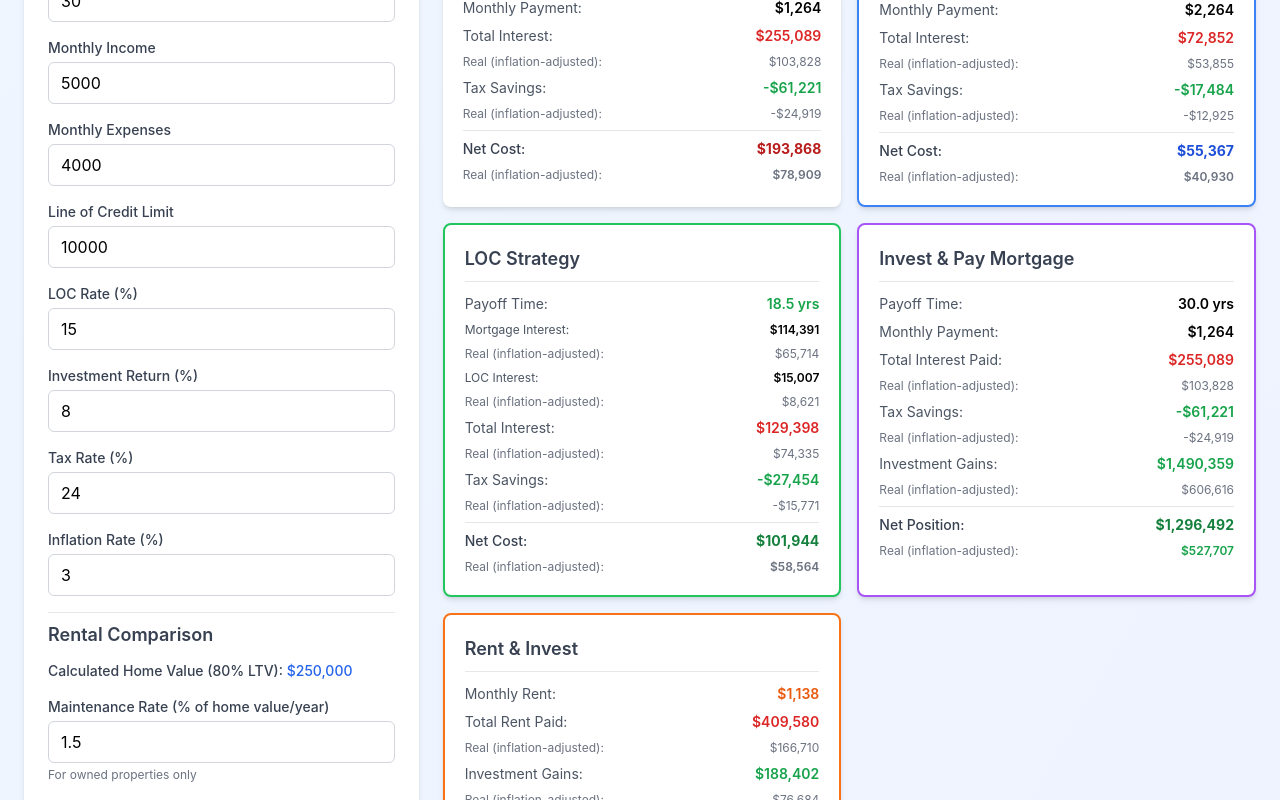
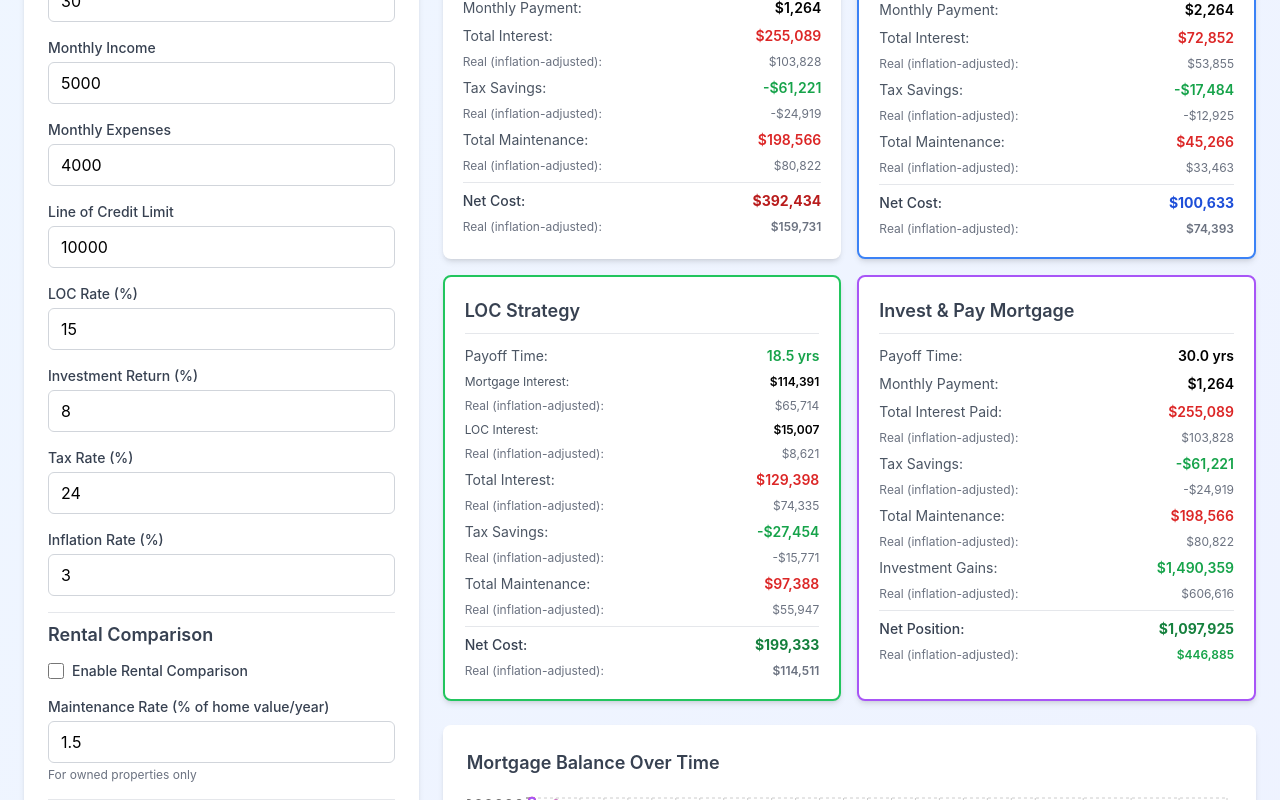
Before and after one commit to mhorbul/advanced-mortgage-calculator, a React (Create React App) app: page / in a window 1280 px wide. Shown: the part 360-1160 px from the top of the page. Built offline with nearby package versions, Linux system fonts and the light colour scheme.

Commit message:
Make rental comparison optional with toggle and add maintenance costs to all homeowner strategies

```diff
--- a/src/components/MortgageCalculator.jsx
+++ b/src/components/MortgageCalculator.jsx
@@ -15,11 +15,16 @@ export default function MortgageCalculator() {
     inflationRate: 3,
     maintenanceRate: 1.5,
     homeAppreciationRate: 3.5,
-    rentalDiscountPercent: 10
+    rentalDiscountPercent: 10,
+    enableRentalComparison: false
   });
 
   const handleInputChange = (field, value) => {
     setInputs(prev => ({ ...prev, [field]: parseFloat(value) || 0 }));
+  };
+
+  const handleCheckboxChange = (field, checked) => {
+    setInputs(prev => ({ ...prev, [field]: checked }));
   };
 
   const calculations = useMemo(() => {
@@ -36,7 +41,8 @@ export default function MortgageCalculator() {
       inflationRate,
       maintenanceRate,
       homeAppreciationRate,
-      rentalDiscountPercent
+      rentalDiscountPercent,
+      enableRentalComparison
     } = inputs;
 
     // Calculate home value from mortgage balance (80% LTV)
@@ -59,7 +65,9 @@ export default function MortgageCalculator() {
     let tradTotalInterest = 0;
     let tradTotalTaxSavings = 0;
     let tradTotalPayments = 0;
+    let tradTotalMaintenance = 0;
     let tradMonths = 0;
+    let tradCurrentHomeValue = homeValue;
     const tradData = [];
 
     while (tradBalance > 0 && tradMonths < totalMonths * 2) {
@@ -67,10 +75,18 @@ export default function MortgageCalculator() {
       const principal = Math.min(mortgagePayment - interest, tradBalance);
       const taxSavings = (interest * taxRate) / 100;
 
+      // Calculate maintenance costs
+      const monthlyMaintenance = tradCurrentHomeValue * (maintenanceRate / 100 / 12);
+      tradTotalMaintenance += monthlyMaintenance;
+
       tradTotalInterest += interest;
       tradTotalTaxSavings += taxSavings;
       tradTotalPayments += mortgagePayment;
       tradBalance -= principal;
+
+      // Home appreciation
+      tradCurrentHomeValue *= (1 + homeAppreciationRate / 100 / 12);
+
       tradMonths++;
 
       if (tradMonths % 12 === 0) {
@@ -88,19 +104,26 @@ export default function MortgageCalculator() {
     const tradInflationAdjustment = Math.pow(1 + inflationMonthlyRate, tradMonths);
     const tradRealInterest = tradTotalInterest / tradInflationAdjustment;
     const tradRealTaxSavings = tradTotalTaxSavings / tradInflationAdjustment;
-    const tradRealNetInterest = tradRealInterest - tradRealTaxSavings;
+    const tradRealMaintenance = tradTotalMaintenance / tradInflationAdjustment;
+    const tradRealNetInterest = tradRealInterest - tradRealTaxSavings + tradRealMaintenance;
 
     // Extra Payment Method (Leftover goes to principal)
     let extraBalance = mortgageBalance;
     let extraTotalInterest = 0;
     let extraTotalTaxSavings = 0;
     let extraTotalPayments = 0;
+    let extraTotalMaintenance = 0;
     let extraMonths = 0;
+    let extraCurrentHomeValue = homeValue;
     const extraData = [];
 
     while (extraBalance > 0 && extraMonths < totalMonths * 2) {
       const interest = extraBalance * mortgageMonthlyRate;
       const taxSavings = (interest * taxRate) / 100;
+
+      // Calculate maintenance costs
+      const monthlyMaintenance = extraCurrentHomeValue * (maintenanceRate / 100 / 12);
+      extraTotalMaintenance += monthlyMaintenance;
 
       extraTotalInterest += interest;
       extraTotalTaxSavings += taxSavings;
@@ -110,6 +133,10 @@ export default function MortgageCalculator() {
       extraTotalPayments += totalPayment;
       const principal = Math.min(totalPayment - interest, extraBalance);
       extraBalance -= principal;
+
+      // Home appreciation
+      extraCurrentHomeValue *= (1 + homeAppreciationRate / 100 / 12);
+
       extraMonths++;
 
       if (extraMonths % 12 === 0) {
@@ -124,7 +151,8 @@ export default function MortgageCalculator() {
     const extraInflationAdjustment = Math.pow(1 + inflationMonthlyRate, extraMonths);
     const extraRealInterest = extraTotalInterest / extraInflationAdjustment;
     const extraRealTaxSavings = extraTotalTaxSavings / extraInflationAdjustment;
-    const extraRealNetInterest = extraRealInterest - extraRealTaxSavings;
+    const extraRealMaintenance = extraTotalMaintenance / extraInflationAdjustment;
+    const extraRealNetInterest = extraRealInterest - extraRealTaxSavings + extraRealMaintenance;
 
     // Line of Credit Accelerated Method
     let accBalance = mortgageBalance;
@@ -133,8 +161,10 @@ export default function MortgageCalculator() {
     let accTotalLocInterest = 0;
     let accTotalTaxSavings = 0;
     let accTotalPayments = 0;
+    let accTotalMaintenance = 0;
     let accMonths = 0;
     let lastChunkMonth = 0;
+    let accCurrentHomeValue = homeValue;
 
     const accData = [];
 
@@ -146,6 +176,10 @@ export default function MortgageCalculator() {
         accBalance -= chunkSize;
         lastChunkMonth = accMonths;
       }
+
+      // Calculate maintenance costs
+      const monthlyMaintenance = accCurrentHomeValue * (maintenanceRate / 100 / 12);
+      accTotalMaintenance += monthlyMaintenance;
 
       // Calculate mortgage interest
       if (accBalance > 0) {
@@ -174,6 +208,9 @@ export default function MortgageCalculator() {
         accTotalPayments += leftover;
       }
 
+      // Home appreciation
+      accCurrentHomeValue *= (1 + homeAppreciationRate / 100 / 12);
+
       accMonths++;
 
       if (accMonths % 12 === 0) {
@@ -189,21 +226,28 @@ export default function MortgageCalculator() {
     const accRealInterest = accTotalInterest / accInflationAdjustment;
     const accRealLocInterest = accTotalLocInterest / accInflationAdjustment;
     const accRealTaxSavings = accTotalTaxSavings / accInflationAdjustment;
-    const accRealNetInterest = (accRealInterest + accRealLocInterest) - accRealTaxSavings;
+    const accRealMaintenance = accTotalMaintenance / accInflationAdjustment;
+    const accRealNetInterest = (accRealInterest + accRealLocInterest) - accRealTaxSavings + accRealMaintenance;
 
     // Investment Method (Pay mortgage normally, invest leftover)
     let invBalance = mortgageBalance;
     let invTotalInterest = 0;
     let invTotalTaxSavings = 0;
     let invTotalPayments = 0;
+    let invTotalMaintenance = 0;
     let invMonths = 0;
     let investmentBalance = 0;
+    let invCurrentHomeValue = homeValue;
     const invData = [];
 
     while (invBalance > 0 && invMonths < totalMonths * 2) {
       const interest = invBalance * mortgageMonthlyRate;
       const principal = Math.min(mortgagePayment - interest, invBalance);
       const taxSavings = (interest * taxRate) / 100;
+
+      // Calculate maintenance costs
+      const monthlyMaintenance = invCurrentHomeValue * (maintenanceRate / 100 / 12);
+      invTotalMaintenance += monthlyMaintenance;
 
       invTotalInterest += interest;
       invTotalTaxSavings += taxSavings;
@@ -212,6 +256,9 @@ export default function MortgageCalculator() {
 
       // Invest leftover and apply returns
       investmentBalance = investmentBalance * (1 + investmentMonthlyRate) + leftover;
+
+      // Home appreciation
+      invCurrentHomeValue *= (1 + homeAppreciationRate / 100 / 12);
 
       invMonths++;
 
@@ -230,9 +277,12 @@ export default function MortgageCalculator() {
     const invRealInterest = invTotalInterest / invInflationAdjustment;
     const invRealTaxSavings = invTotalTaxSavings / invInflationAdjustment;
     const invRealInvestmentBalance = finalInvestmentBalance / invInflationAdjustment;
-    const invRealNetPosition = invRealInvestmentBalance - (invRealInterest - invRealTaxSavings);
+    const invRealMaintenance = invTotalMaintenance / invInflationAdjustment;
+    const invRealNetPosition = invRealInvestmentBalance - (invRealInterest - invRealTaxSavings + invRealMaintenance);
 
-    // Rental Strategy (Rent instead of buying)
+    // Rental Strategy (Rent instead of buying) - Only if enabled
+    let rental = null;
+    if (enableRentalComparison) {
       const monthlyMaintenanceRate = maintenanceRate / 100 / 12;
       const homeAppreciationMonthlyRate = homeAppreciationRate / 100 / 12;
 
@@ -279,77 +329,7 @@ export default function MortgageCalculator() {
       // Note: We don't subtract maintenance because renter doesn't pay maintenance
       const rentalNetPosition = rentalRealInvestmentBalance + rentalRealHomeValue - rentalRealTotalRent;
 
-    // Merge data arrays
-    const maxYears = Math.max(tradData.length, extraData.length, accData.length, invData.length, rentalData.length);
-    const chartData = [];
-    for (let i = 0; i < maxYears; i++) {
-      chartData.push({
-        year: i + 1,
-        traditional: tradData[i]?.traditional || 0,
-        extraPayment: extraData[i]?.extraPayment || 0,
-        accelerated: accData[i]?.accelerated || 0,
-        investment: invData[i]?.investment || 0,
-        rental: rentalData[i]?.rental || 0
-      });
-    }
-
-    return {
-      traditional: {
-        months: tradMonths,
-        years: (tradMonths / 12).toFixed(1),
-        totalInterest: tradTotalInterest,
-        totalTaxSavings: tradTotalTaxSavings,
-        netInterest: tradTotalInterest - tradTotalTaxSavings,
-        monthlyPayment: mortgagePayment,
-        // Real (inflation-adjusted) values
-        realTotalInterest: tradRealInterest,
-        realTotalTaxSavings: tradRealTaxSavings,
-        realNetInterest: tradRealNetInterest
-      },
-      extraPayment: {
-        months: extraMonths,
-        years: (extraMonths / 12).toFixed(1),
-        totalInterest: extraTotalInterest,
-        totalTaxSavings: extraTotalTaxSavings,
-        netInterest: extraTotalInterest - extraTotalTaxSavings,
-        monthlyPayment: mortgagePayment + leftover,
-        // Real (inflation-adjusted) values
-        realTotalInterest: extraRealInterest,
-        realTotalTaxSavings: extraRealTaxSavings,
-        realNetInterest: extraRealNetInterest
-      },
-      accelerated: {
-        months: accMonths,
-        years: (accMonths / 12).toFixed(1),
-        totalInterest: accTotalInterest + accTotalLocInterest,
-        mortgageInterest: accTotalInterest,
-        locInterest: accTotalLocInterest,
-        totalTaxSavings: accTotalTaxSavings,
-        netInterest: accTotalInterest + accTotalLocInterest - accTotalTaxSavings,
-        // Real (inflation-adjusted) values
-        realTotalInterest: accRealInterest + accRealLocInterest,
-        realMortgageInterest: accRealInterest,
-        realLocInterest: accRealLocInterest,
-        realTotalTaxSavings: accRealTaxSavings,
-        realNetInterest: accRealNetInterest
-      },
-      investment: {
-        months: invMonths,
-        years: (invMonths / 12).toFixed(1),
-        totalInterest: invTotalInterest,
-        totalTaxSavings: invTotalTaxSavings,
-        netInterest: invTotalInterest - invTotalTaxSavings,
-        monthlyPayment: mortgagePayment,
-        investmentBalance: finalInvestmentBalance,
-        netPosition: finalInvestmentBalance - (invTotalInterest - invTotalTaxSavings),
-        // Real (inflation-adjusted) values
-        realTotalInterest: invRealInterest,
-        realTotalTaxSavings: invRealTaxSavings,
-        realNetInterest: invRealInterest - invRealTaxSavings,
-        realInvestmentBalance: invRealInvestmentBalance,
-        realNetPosition: invRealNetPosition
-      },
-      rental: {
+      rental = {
         months: rentalMonths,
         years: (rentalMonths / 12).toFixed(1),
         totalRent: rentalTotalRent,
@@ -363,7 +343,88 @@ export default function MortgageCalculator() {
         realInvestmentBalance: rentalRealInvestmentBalance,
         realHomeValue: rentalRealHomeValue,
         realNetPosition: rentalNetPosition
+      };
+    }
+
+    // Merge data arrays
+    const maxYears = Math.max(tradData.length, extraData.length, accData.length, invData.length);
+    const chartData = [];
+    for (let i = 0; i < maxYears; i++) {
+      chartData.push({
+        year: i + 1,
+        traditional: tradData[i]?.traditional || 0,
+        extraPayment: extraData[i]?.extraPayment || 0,
+        accelerated: accData[i]?.accelerated || 0,
+        investment: invData[i]?.investment || 0,
+        rental: enableRentalComparison ? 0 : undefined
+      });
+    }
+
+    return {
+      traditional: {
+        months: tradMonths,
+        years: (tradMonths / 12).toFixed(1),
+        totalInterest: tradTotalInterest,
+        totalTaxSavings: tradTotalTaxSavings,
+        totalMaintenance: tradTotalMaintenance,
+        netInterest: tradTotalInterest - tradTotalTaxSavings + tradTotalMaintenance,
+        monthlyPayment: mortgagePayment,
+        // Real (inflation-adjusted) values
+        realTotalInterest: tradRealInterest,
+        realTotalTaxSavings: tradRealTaxSavings,
+        realTotalMaintenance: tradRealMaintenance,
+        realNetInterest: tradRealNetInterest
       },
+      extraPayment: {
+        months: extraMonths,
+        years: (extraMonths / 12).toFixed(1),
+        totalInterest: extraTotalInterest,
+        totalTaxSavings: extraTotalTaxSavings,
+        totalMaintenance: extraTotalMaintenance,
+        netInterest: extraTotalInterest - extraTotalTaxSavings + extraTotalMaintenance,
+        monthlyPayment: mortgagePayment + leftover,
+        // Real (inflation-adjusted) values
+        realTotalInterest: extraRealInterest,
+        realTotalTaxSavings: extraRealTaxSavings,
+        realTotalMaintenance: extraRealMaintenance,
+        realNetInterest: extraRealNetInterest
+      },
+      accelerated: {
+        months: accMonths,
+        years: (accMonths / 12).toFixed(1),
+        totalInterest: accTotalInterest + accTotalLocInterest,
+        mortgageInterest: accTotalInterest,
+        locInterest: accTotalLocInterest,
+        totalTaxSavings: accTotalTaxSavings,
+        totalMaintenance: accTotalMaintenance,
+        netInterest: accTotalInterest + accTotalLocInterest - accTotalTaxSavings + accTotalMaintenance,
+        // Real (inflation-adjusted) values
+        realTotalInterest: accRealInterest + accRealLocInterest,
+        realMortgageInterest: accRealInterest,
+        realLocInterest: accRealLocInterest,
+        realTotalTaxSavings: accRealTaxSavings,
+        realTotalMaintenance: accRealMaintenance,
+        realNetInterest: accRealNetInterest
+      },
+      investment: {
+        months: invMonths,
+        years: (invMonths / 12).toFixed(1),
+        totalInterest: invTotalInterest,
+        totalTaxSavings: invTotalTaxSavings,
+        totalMaintenance: invTotalMaintenance,
+        netInterest: invTotalInterest - invTotalTaxSavings + invTotalMaintenance,
+        monthlyPayment: mortgagePayment,
+        investmentBalance: finalInvestmentBalance,
+        netPosition: finalInvestmentBalance - (invTotalInterest - invTotalTaxSavings + invTotalMaintenance),
+        // Real (inflation-adjusted) values
+        realTotalInterest: invRealInterest,
+        realTotalTaxSavings: invRealTaxSavings,
+        realTotalMaintenance: invRealMaintenance,
+        realNetInterest: invRealInterest - invRealTaxSavings + invRealMaintenance,
+        realInvestmentBalance: invRealInvestmentBalance,
+        realNetPosition: invRealNetPosition
+      },
+      rental,
       chartData,
       leftover
     };
@@ -383,9 +444,13 @@ export default function MortgageCalculator() {
       { name: 'Traditional', value: -calculations.traditional.realNetInterest, netWorth: -calculations.traditional.realNetInterest },
       { name: 'Extra Principal', value: -calculations.extraPayment.realNetInterest, netWorth: -calculations.extraPayment.realNetInterest },
       { name: 'LOC Strategy', value: -calculations.accelerated.realNetInterest, netWorth: -calculations.accelerated.realNetInterest },
-      { name: 'Invest & Pay', value: calculations.investment.realNetPosition, netWorth: calculations.investment.realNetPosition },
-      { name: 'Rent & Invest', value: calculations.rental.realNetPosition, netWorth: calculations.rental.realNetPosition }
+      { name: 'Invest & Pay', value: calculations.investment.realNetPosition, netWorth: calculations.investment.realNetPosition }
     ];
+
+    // Add rental strategy only if enabled
+    if (calculations.rental) {
+      strategies.push({ name: 'Rent & Invest', value: calculations.rental.realNetPosition, netWorth: calculations.rental.realNetPosition });
+    }
 
     return strategies.reduce((best, current) =>
       current.netWorth > best.netWorth ? current : best
@@ -511,9 +576,23 @@ export default function MortgageCalculator() {
 
             <div className="pt-2 border-t border-gray-200">
               <h3 className="text-lg font-semibold text-gray-700 mb-3">Rental Comparison</h3>
+              <div className="flex items-center mb-3">
+                <input
+                  type="checkbox"
+                  id="enableRentalComparison"
+                  checked={inputs.enableRentalComparison}
+                  onChange={(e) => handleCheckboxChange('enableRentalComparison', e.target.checked)}
+                  className="h-4 w-4 text-blue-600 focus:ring-blue-500 border-gray-300 rounded"
+                />
+                <label htmlFor="enableRentalComparison" className="ml-2 text-sm font-medium text-gray-700">
+                  Enable Rental Comparison
+                </label>
+              </div>
+              {inputs.enableRentalComparison && (
                 <div className="text-sm font-medium text-gray-700 mb-3">
                   Calculated Home Value (80% LTV): <span className="text-blue-600">{formatCurrency(inputs.mortgageBalance / 0.8)}</span>
                 </div>
+              )}
             </div>
 
             <div>
@@ -528,6 +607,8 @@ export default function MortgageCalculator() {
               <p className="text-xs text-gray-500 mt-1">For owned properties only</p>
             </div>
 
+            {inputs.enableRentalComparison && (
+              <>
                 <div>
                   <label className="block text-sm font-medium text-gray-700 mb-1">Home Appreciation Rate (%/year)</label>
                   <input
@@ -550,6 +631,8 @@ export default function MortgageCalculator() {
                   />
                   <p className="text-xs text-gray-500 mt-1">Rent cost as % less than mortgage payment</p>
                 </div>
+              </>
+            )}
 
             <div className="pt-2 border-t border-gray-200">
               <div className="text-sm font-medium text-gray-700">
@@ -606,6 +689,14 @@ export default function MortgageCalculator() {
                   <span>Real (inflation-adjusted):</span>
                   <span>-{formatCurrency(calculations.traditional.realTotalTaxSavings)}</span>
                 </div>
+                <div className="flex justify-between">
+                  <span className="text-gray-600">Total Maintenance:</span>
+                  <span className="font-semibold text-red-600">{formatCurrency(calculations.traditional.totalMaintenance)}</span>
+                </div>
+                <div className="flex justify-between text-xs text-gray-500">
+                  <span>Real (inflation-adjusted):</span>
+                  <span>{formatCurrency(calculations.traditional.realTotalMaintenance)}</span>
+                </div>
                 <div className="flex justify-between pt-2 border-t border-gray-200">
                   <span className="text-gray-700 font-medium">Net Cost:</span>
                   <span className="font-bold text-red-700">{formatCurrency(calculations.traditional.netInterest)}</span>
@@ -644,6 +735,14 @@ export default function MortgageCalculator() {
                 <div className="flex justify-between text-xs text-gray-500">
                   <span>Real (inflation-adjusted):</span>
                   <span>-{formatCurrency(calculations.extraPayment.realTotalTaxSavings)}</span>
+                </div>
+                <div className="flex justify-between">
+                  <span className="text-gray-600">Total Maintenance:</span>
+                  <span className="font-semibold text-red-600">{formatCurrency(calculations.extraPayment.totalMaintenance)}</span>
+                </div>
+                <div className="flex justify-between text-xs text-gray-500">
+                  <span>Real (inflation-adjusted):</span>
+                  <span>{formatCurrency(calculations.extraPayment.realTotalMaintenance)}</span>
                 </div>
                 <div className="flex justify-between pt-2 border-t border-gray-200">
                   <span className="text-gray-700 font-medium">Net Cost:</span>
@@ -696,6 +795,14 @@ export default function MortgageCalculator() {
                   <span>Real (inflation-adjusted):</span>
                   <span>-{formatCurrency(calculations.accelerated.realTotalTaxSavings)}</span>
                 </div>
+                <div className="flex justify-between">
+                  <span className="text-gray-600">Total Maintenance:</span>
+                  <span className="font-semibold text-red-600">{formatCurrency(calculations.accelerated.totalMaintenance)}</span>
+                </div>
+                <div className="flex justify-between text-xs text-gray-500">
+                  <span>Real (inflation-adjusted):</span>
+                  <span>{formatCurrency(calculations.accelerated.realTotalMaintenance)}</span>
+                </div>
                 <div className="flex justify-between pt-2 border-t border-gray-200">
                   <span className="text-gray-700 font-medium">Net Cost:</span>
                   <span className="font-bold text-green-700">{formatCurrency(calculations.accelerated.netInterest)}</span>
@@ -736,6 +843,14 @@ export default function MortgageCalculator() {
                   <span>-{formatCurrency(calculations.investment.realTotalTaxSavings)}</span>
                 </div>
                 <div className="flex justify-between">
+                  <span className="text-gray-600">Total Maintenance:</span>
+                  <span className="font-semibold text-red-600">{formatCurrency(calculations.investment.totalMaintenance)}</span>
+                </div>
+                <div className="flex justify-between text-xs text-gray-500">
+                  <span>Real (inflation-adjusted):</span>
+                  <span>{formatCurrency(calculations.investment.realTotalMaintenance)}</span>
+                </div>
+                <div className="flex justify-between">
                   <span className="text-gray-600">Investment Gains:</span>
                   <span className="font-semibold text-green-600">{formatCurrency(calculations.investment.investmentBalance)}</span>
                 </div>
@@ -758,7 +873,8 @@ export default function MortgageCalculator() {
               </div>
             </div>
 
-            {/* Rental Strategy */}
+            {/* Rental Strategy - Only show if enabled */}
+            {calculations.rental && (
               <div className="bg-white rounded-lg shadow-md p-5 border-2 border-orange-500">
                 <h3 className="text-lg font-semibold text-gray-700 mb-3 border-b pb-2">Rent & Invest</h3>
                 <div className="space-y-2 text-sm">
@@ -804,6 +920,7 @@ export default function MortgageCalculator() {
                   </div>
                 </div>
               </div>
+            )}
           </div>
 
           {/* Balance Over Time Chart */}
@@ -820,7 +937,7 @@ export default function MortgageCalculator() {
                 <Line type="monotone" dataKey="extraPayment" stroke="#3b82f6" strokeWidth={2} name="Extra Principal" />
                 <Line type="monotone" dataKey="accelerated" stroke="#10b981" strokeWidth={2} name="LOC Strategy" />
                 <Line type="monotone" dataKey="investment" stroke="#a855f7" strokeWidth={2} name="Invest & Pay" />
-                <Line type="monotone" dataKey="rental" stroke="#f97316" strokeWidth={2} name="Rent & Invest" />
+                {calculations.rental && <Line type="monotone" dataKey="rental" stroke="#f97316" strokeWidth={2} name="Rent & Invest" />}
               </LineChart>
             </ResponsiveContainer>
           </div>
@@ -834,7 +951,7 @@ export default function MortgageCalculator() {
                 { strategy: 'Extra Principal', value: -calculations.extraPayment.realNetInterest },
                 { strategy: 'LOC Strategy', value: -calculations.accelerated.realNetInterest },
                 { strategy: 'Invest & Pay', value: calculations.investment.realNetPosition },
-                { strategy: 'Rent & Invest', value: calculations.rental.realNetPosition }
+                ...(calculations.rental ? [{ strategy: 'Rent & Invest', value: calculations.rental.realNetPosition }] : [])
               ]}>
                 <CartesianGrid strokeDasharray="3 3" />
                 <XAxis dataKey="strategy" angle={-20} textAnchor="end" height={80} />
```
Lines whose indentation alone changed are shown as unchanged.
